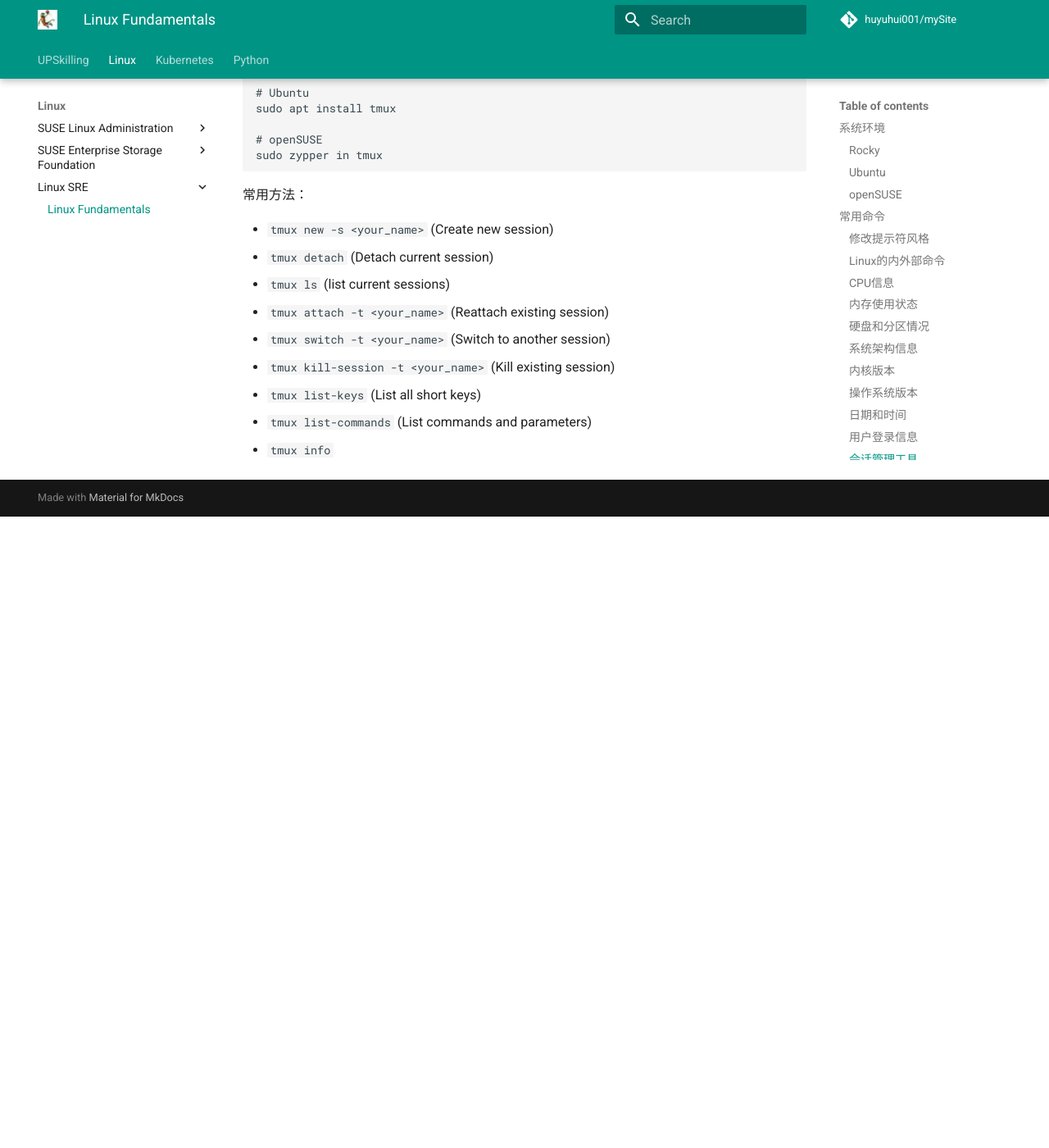
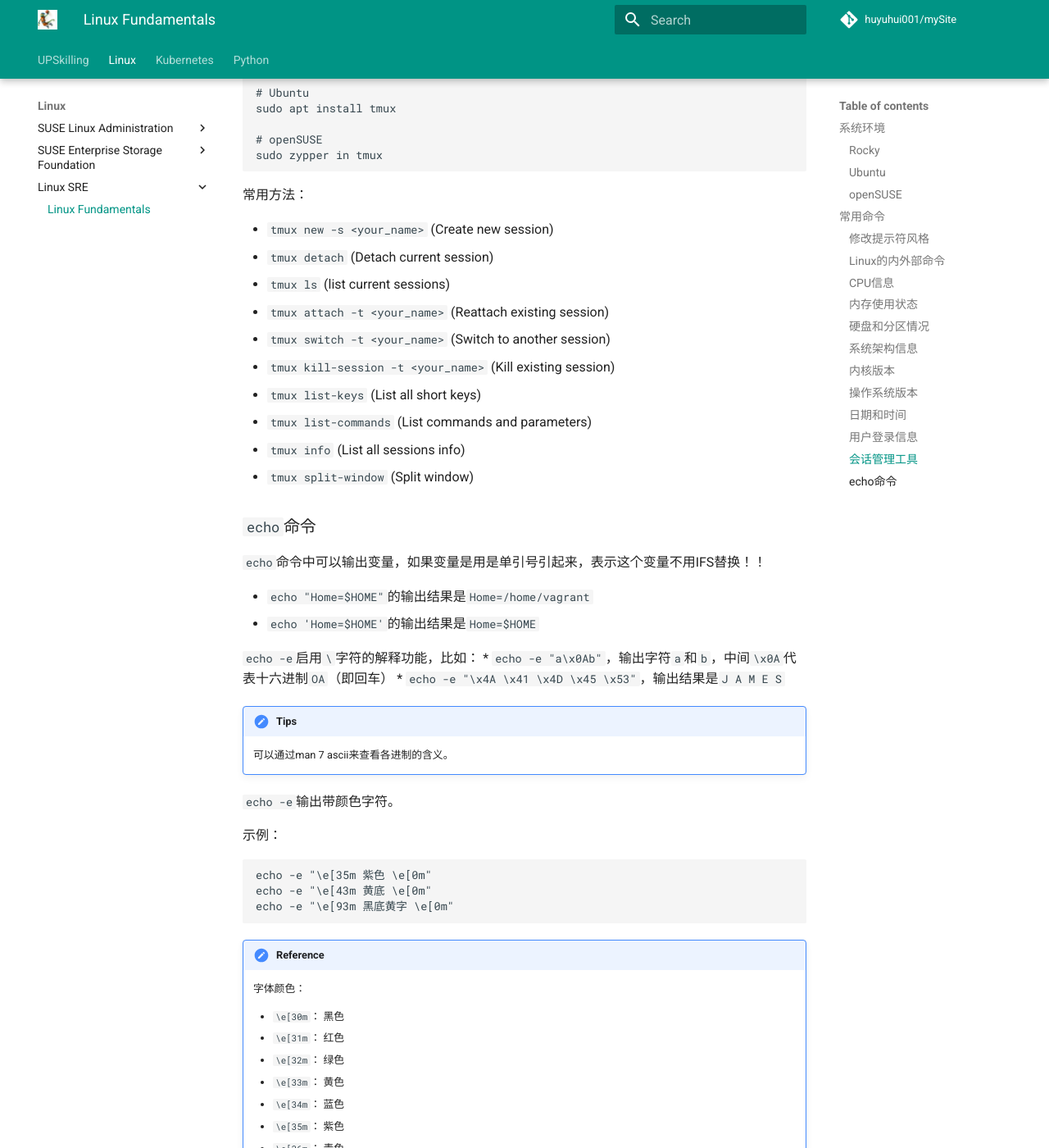
Before and after one commit to huyuhui001/mySite, an MkDocs documentation site: the page built from docs/linux/SRE/01-fundamentals.md, in a window 1280 px wide and 1400 px high, scrolled down 11414 px. Shown: the whole window at 82% size. Built offline with MkDocs 1.6.1 and Material for MkDocs 9.7.7, drawn with Linux system fonts in a browser that asks for light colours; comment, search, counter and statistics services are not loaded; before the commit the page ends 12044 px from its top, so only the background shows below that; some of the changed text lies outside the part shown.

Commit message:
Documentation

````diff
--- a/docs/linux/SRE/01-fundamentals.md
+++ b/docs/linux/SRE/01-fundamentals.md
@@ -565,4 +565,86 @@
 * `tmux kill-session -t <your_name>`  (Kill existing session)
 * `tmux list-keys`              (List all short keys)
 * `tmux list-commands`          (List commands and parameters)
-* `tmux info`
+* `tmux info`                   (List all sessions info)
+* `tmux split-window`           (Split window)
+
+
+
+### `echo`命令
+
+`echo`命令中可以输出变量，如果变量是用是单引号引起来，表示这个变量不用IFS替换！！
+
+* `echo "Home=$HOME"`的输出结果是`Home=/home/vagrant`
+* `echo 'Home=$HOME'`的输出结果是`Home=$HOME`
+
+
+`echo -e`启用`\`字符的解释功能，比如：
+* `echo -e "a\x0Ab"`，输出字符`a`和`b`，中间`\x0A`代表十六进制`OA`（即回车）
+* `echo -e "\x4A \x41 \x4D \x45 \x53"`，输出结果是`J A M E S`
+
+!!! Tips
+    可以通过man 7 ascii来查看各进制的含义。
+
+
+
+`echo -e`输出带颜色字符。
+
+示例：
+
+```
+echo -e "\e[35m 紫色 \e[0m"
+echo -e "\e[43m 黄底 \e[0m"
+echo -e "\e[93m 黑底黄字 \e[0m"
+```
+
+
+!!! Reference
+    字体颜色：
+
+    * `\e[30m`： 黑色
+    * `\e[31m`： 红色
+    * `\e[32m`： 绿色
+    * `\e[33m`： 黄色
+    * `\e[34m`： 蓝色
+    * `\e[35m`： 紫色
+    * `\e[36m`： 青色
+    * `\e[37m`： 白色
+    * `\e[40m`： 黑底
+    * `\e[41m`： 红底
+    * `\e[42m`： 绿底
+    * `\e[43m`： 黄底
+    * `\e[44m`： 蓝底
+    * `\e[45m`： 紫底
+    * `\e[46m`： 青底
+    * `\e[47m`： 白底
+
+    背景颜色：
+
+    * `\e[90m`： 黑底黑字
+    * `\e[91m`： 黑底红字
+    * `\e[92m`： 黑底绿字
+    * `\e[93m`： 黑底黄字
+    * `\e[94m`： 黑底蓝字
+    * `\e[95m`： 黑底紫字
+    * `\e[96m`： 黑底青字
+    * `\e[97m`： 黑底白字
+
+    控制属性：
+
+    * `\e[0m` 关闭所有属性
+    * `\e[1m` 设置高亮度
+    * `\e[4m` 下划线
+    * `\e[5m` 闪烁
+    * `\e[7m` 反显，撞色显示，显示为白字黑底，或者显示为黑底白字
+    * `\e[8m` 消影，字符颜色将会与背景颜色相同
+    * `\e[nA` 光标上移 n 行
+    * `\e[nB` 光标下移 n 行
+    * `\e[nC` 光标右移 n 行
+    * `\e[nD` 光标左移 n 行
+    * `\e[y;xH` 设置光标位置
+    * `\e[2J` 清屏
+    * `\e[K` 清除从光标到行尾的内容
+    * `\e[s` 保存光标位置
+    * `\e[u` 恢复光标位置
+    * `\e[?25` 隐藏光标
+    * `\e[?25h` 显示光标
````
